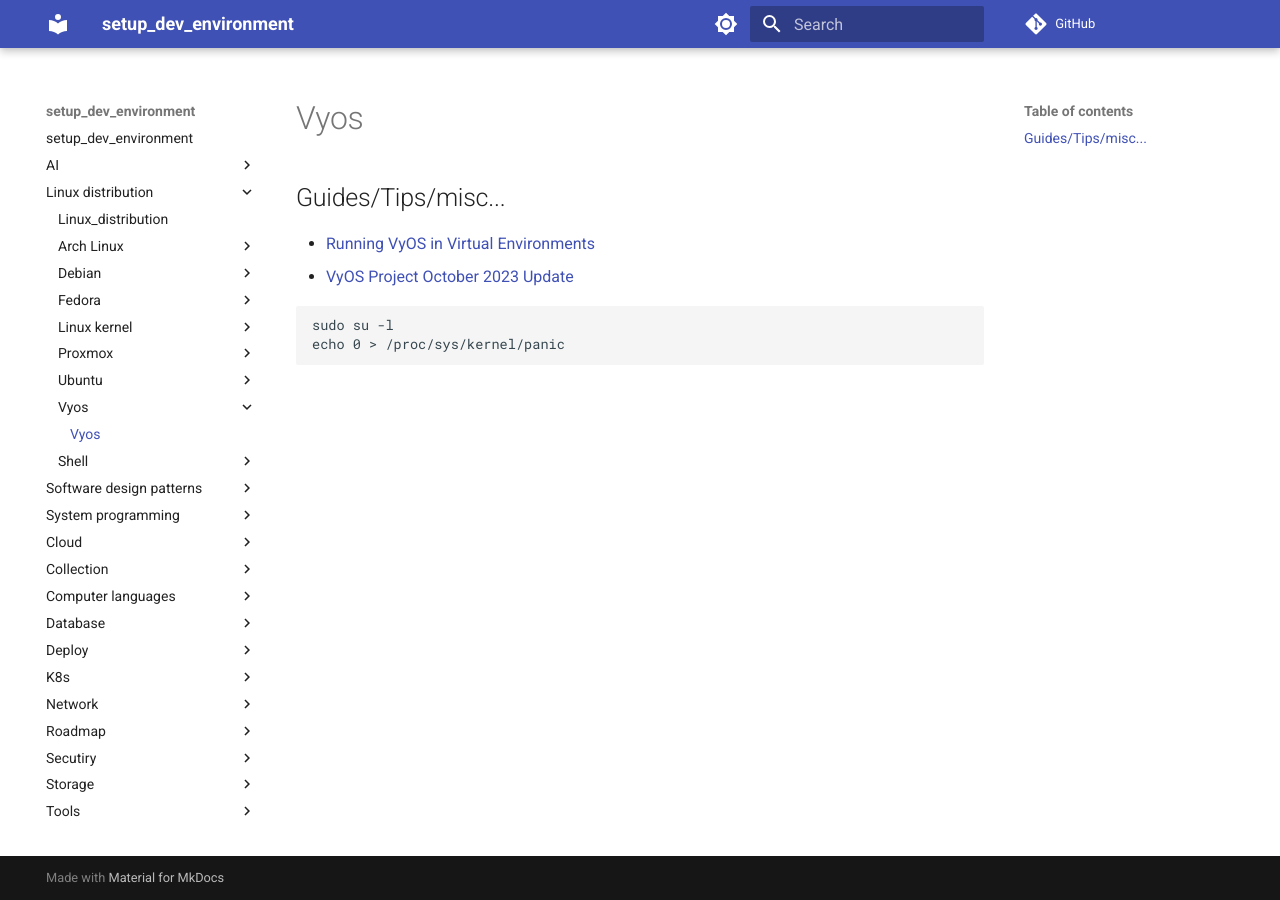
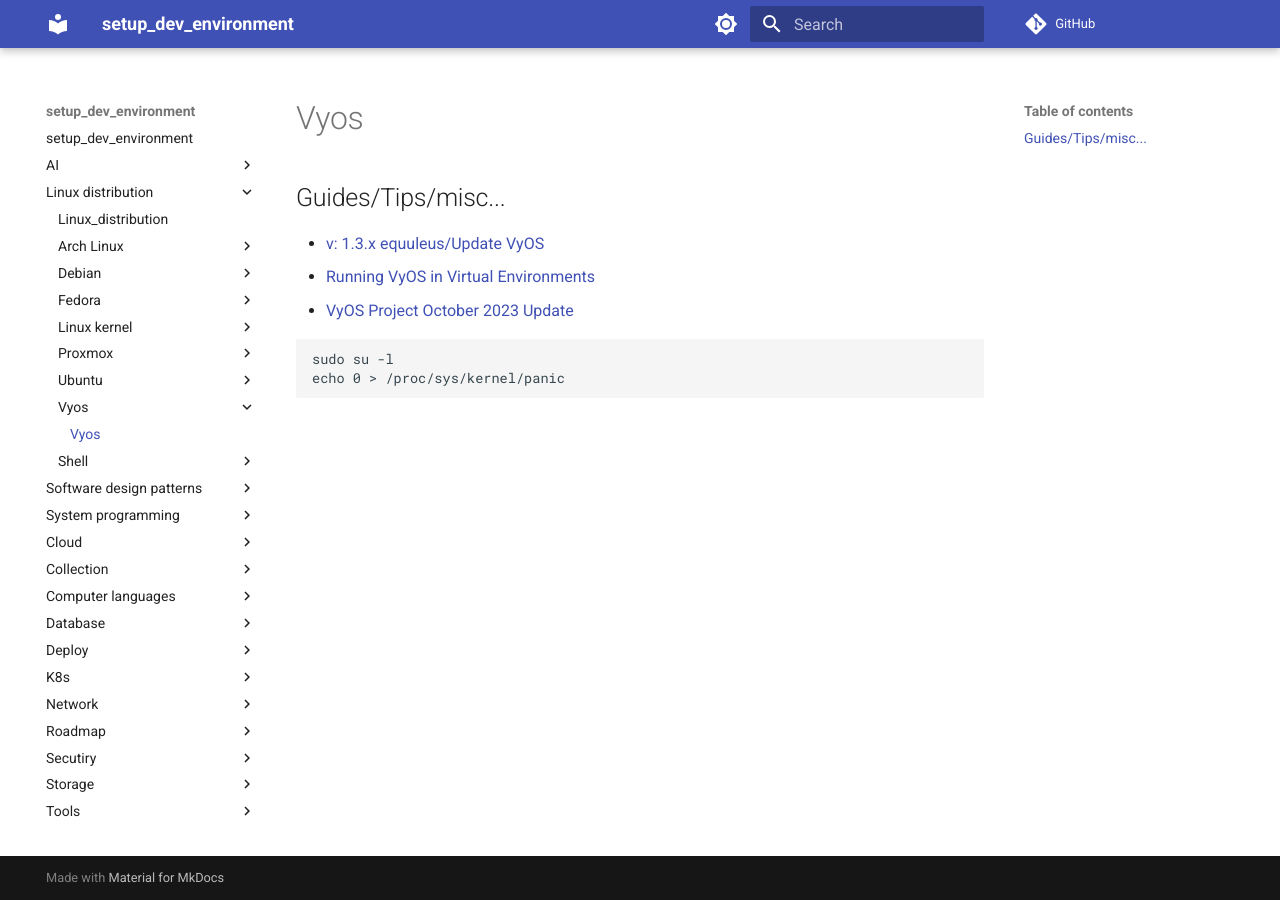
Before and after one commit to hong539/setup_dev_environment, an MkDocs documentation site: the page built from docs/Linux_distribution/Vyos/vyos.md, in a window 1280 px wide. Built offline with MkDocs 1.6.1 and Material for MkDocs 9.7.7, drawn with Linux system fonts in a browser that asks for light colours; comment, search, counter and statistics services are not loaded.

Commit message:
Update docs

```diff
--- a/docs/Linux_distribution/Vyos/vyos.md
+++ b/docs/Linux_distribution/Vyos/vyos.md
@@ -2,6 +2,7 @@
 
 ## Guides/Tips/misc...
 
+* [v: 1.3.x equuleus/Update VyOS](https://docs.vyos.io/en/equuleus/installation/update.html)
 * [Running VyOS in Virtual Environments](https://docs.vyos.io/en/latest/installation/virtual/index.html)
 * [VyOS Project October 2023 Update](https://blog.vyos.io/vyos-project-october-2023-update)
 
```
